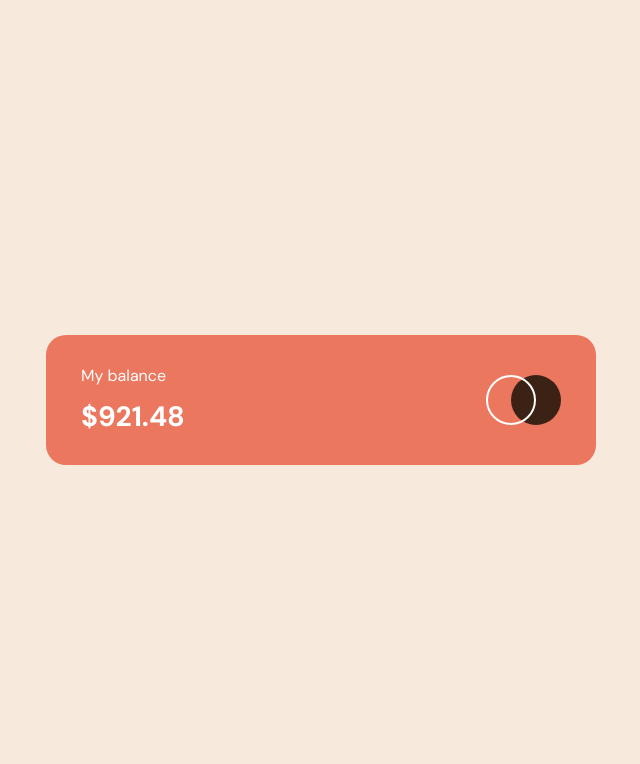
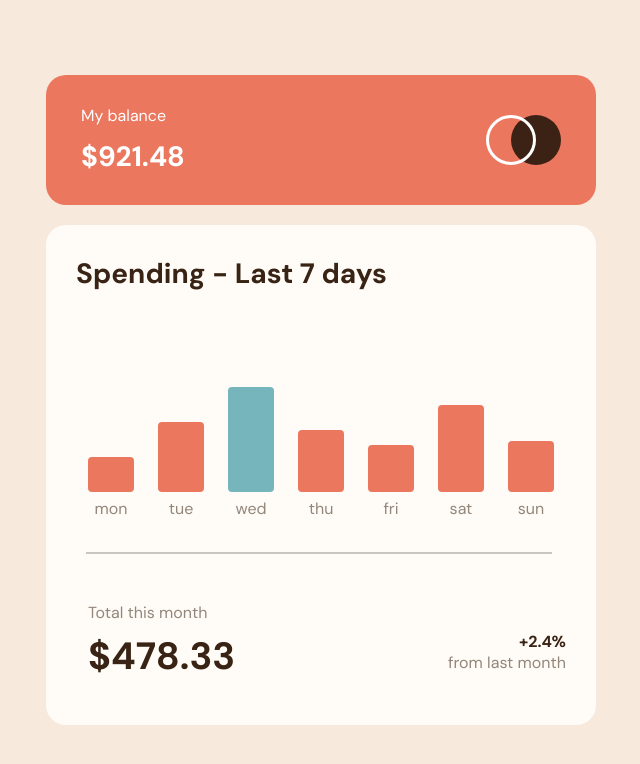
Before and after one commit to pathakkar01/Expenses-chart-component, a plain HTML site: page index.html in a window 1280 px wide. Shown: the whole page, without its empty margins (319-959 px from the left). Drawn offline with Linux system fonts and the light colour scheme.

Commit message:
final version

```diff
--- a/index.html
+++ b/index.html
@@ -28,6 +28,51 @@
           <div class="filled-circle"></div>
         </div>
       </header>
+      <div class="chart-container">
+        <h1>Spending - Last 7 days</h1>
+        <ul class="chart">
+          <li>
+            <div class="amount-caption" id="mon-amount">$56.17</div>
+            <span title="mon" id="mon"></span>
+          </li>
+          <li>
+            <div class="amount-caption" id="tue-amount">$56.17</div>
+            <span style="height: 70%" title="tue" id="tue"></span>
+          </li>
+          <li>
+            <div class="amount-caption" id="wed-amount">$56.17</div>
+            <span style="height: 50%" title="wed" id="wed"></span>
+          </li>
+          <li>
+            <div class="amount-caption" id="thu-amount">$56.17</div>
+            <span style="height: 15%" title="thu" id="thu"></span>
+          </li>
+          <li>
+            <div class="amount-caption" id="fri-amount">$56.17</div>
+            <span style="height: 15%" title="fri" id="fri"></span>
+          </li>
+          <li>
+            <div class="amount-caption" id="sat-amount">$56.17</div>
+            <span style="height: 15%" title="sat" id="sat"></span>
+          </li>
+          <li>
+            <div class="amount-caption" id="sun-amount">$56.17</div>
+            <span style="height: 15%" title="sun" id="sun"></span>
+          </li>
+        </ul>
+        <div class="division"></div>
+        <div class="summary">
+          <div class="summary-text">
+            <p>Total this month</p>
+            <div>$478.33</div>
+          </div>
+          <div class="percent-rate">
+            <div class="percent">+2.4%</div>
+            <div class="percent-text">from last month</div>
+          </div>
+        </div>
+      </div>
     </div>
+    <script src="./main.js"></script>
   </body>
 </html>
--- /dev/null
+++ b/main.js
@@ -0,0 +1,41 @@
+const showAmount = (event) => {
+  console.log(event.target.title);
+  const targetEleday = event.target.title;
+  document
+    .getElementById(targetEleday + "-amount")
+    .classList.add("visible-amount");
+};
+const hideAmount = (event) => {
+  console.log(event.target.title);
+  const targetEleday = event.target.title;
+  document
+    .getElementById(targetEleday + "-amount")
+    .classList.remove("visible-amount");
+};
+
+fetch("data.json")
+  .then((data) => data.json())
+  .then((res) => {
+    console.log(res);
+    let maxAmount = 0;
+    let maxAmountElement;
+    for (let state in res) {
+      const day = res[state].day;
+      let dayElement = document.getElementById(day);
+      if (res[state].amount > maxAmount) {
+        maxAmount = res[state].amount;
+        maxAmountElement = dayElement;
+      }
+
+      dayElement.setAttribute(
+        "style",
+        "height:" + res[state].amount * 2 + "px"
+      );
+      document.getElementById(day + "-amount").innerHTML =
+        "$ " + res[state].amount;
+      dayElement.addEventListener("mouseover", showAmount);
+      dayElement.addEventListener("mouseout", hideAmount);
+      console.log(state, dayElement, dayElement.style.height);
+    }
+    maxAmountElement.classList.add("max-ele");
+  });
--- a/style.css
+++ b/style.css
@@ -38,6 +38,7 @@ li {
   background-color: #f7e9dc;
   align-items: center;
   justify-content: center;
+  flex-direction: column;
   height: 100vh;
   width: 100%;
 }
@@ -74,7 +75,7 @@ header {
 .circle-empty {
   width: 50px;
   height: 50px;
-  border: 2px solid white;
+  border: 3px solid white;
   border-radius: 50%;
   z-index: 5;
   position: absolute;
@@ -90,3 +91,148 @@ header {
   right: 0;
   top: 0;
 }
+
+/* Chart Styles */
+
+.chart-container {
+  margin-top: 20px;
+  width: 550px;
+  height: 500px;
+  background-color: rgb(255, 252, 247);
+  border-radius: 20px;
+  padding: 30px;
+}
+.chart-container h1 {
+  color: hsl(25, 47%, 15%);
+  font-size: 28px;
+  font-weight: 700;
+}
+.chart {
+  display: table;
+  table-layout: fixed;
+  width: 100%;
+  height: 200px;
+  margin: 0 auto;
+}
+.chart li {
+  position: relative;
+  display: table-cell;
+  vertical-align: bottom;
+  height: 200px;
+
+  background-size: 100% 50px;
+  background-position: left top;
+}
+.amount-caption {
+  /* display: none; */
+  visibility: hidden;
+  text-align: center;
+  margin-bottom: 10px;
+  padding: 8px 0;
+  background-color: #3b2215;
+  border-radius: 5px;
+  color: white;
+}
+.chart li span {
+  margin: 0 0.75em;
+  display: block;
+  background: hsl(10, 79%, 65%);
+  border-radius: 4px;
+}
+.chart li span:before {
+  position: absolute;
+  font-size: 16px;
+  color: hsl(28, 10%, 53%);
+  left: 0;
+  right: 0;
+  top: 100%;
+  padding: 6px 1em 0;
+  display: block;
+  text-align: center;
+  content: attr(title);
+  word-wrap: break-word;
+}
+.division {
+  margin: 60px 10px;
+  margin-bottom: 40px;
+  width: 95%;
+  height: 2px;
+  background-color: rgb(200, 197, 194);
+}
+.max-ele {
+  background-color: hsl(186, 34%, 60%) !important;
+}
+.visible-amount {
+  visibility: visible !important;
+}
+
+/* summary section style */
+
+.summary {
+  display: flex;
+  align-items: center;
+  justify-content: space-between;
+  margin-left: 12px;
+}
+.summary-text p {
+  font-size: 16px;
+  color: hsl(28, 10%, 53%);
+  margin: 8px 0;
+}
+.summary-text div {
+  font-size: 38px;
+  font-weight: 700;
+  color: hsl(25, 47%, 15%);
+}
+.percent-rate {
+  display: flex;
+  justify-content: flex-end;
+  flex-direction: column;
+  align-self: flex-end;
+  margin-bottom: 8px;
+}
+.percent-rate .percent {
+  text-align: right;
+  color: hsl(25, 47%, 15%);
+  font-weight: 700;
+}
+.percent-rate .percent-text {
+  color: hsl(28, 10%, 53%);
+  font-size: 16px;
+}
+
+/* mobile device styles */
+@media (max-width: 550px) {
+  header {
+    width: 400px;
+  }
+  .header-text div {
+    font-size: 24px;
+  }
+  .header-text p {
+    font-size: 14px;
+  }
+  .chart-container {
+    width: 400px;
+  }
+  .chart li span {
+    margin: 0 0.4em;
+  }
+  .chart li span:before {
+    font-size: 12px;
+    padding: 6px 0.5em 0;
+  }
+  .amount-caption {
+    font-size: 10px;
+  }
+  .division {
+    margin: 40px 10px;
+  }
+  .summary-text p,
+  .percent-rate .percent-text {
+    font-size: 12px;
+  }
+  .summary-text div {
+    font-size: 28px;
+  }
+}
```
